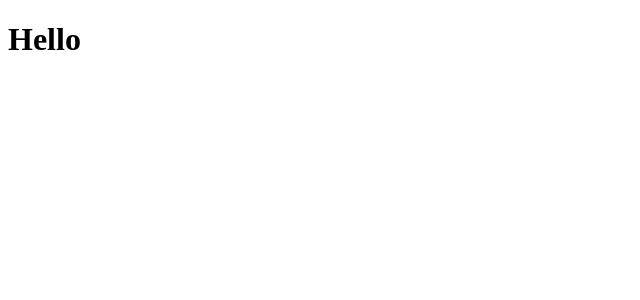
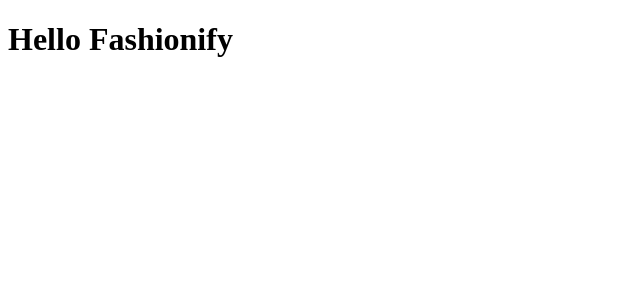
Before and after one commit to Sunscar-Sony/Fashionify, a React (Vite) app in the folder fashionify/: page / in a window 1280 px wide. Shown: the top 300 px of the page, without its empty margins (0-640 px from the left). Built offline with nearby package versions, Linux system fonts and the light colour scheme.

Commit message:
Update App.jsx

```diff
--- a/fashionify/src/App.jsx
+++ b/fashionify/src/App.jsx
@@ -4,7 +4,7 @@ function App() {
 
   return (
     <>
-      <h1>Hello</h1>
+      <h1>Hello Fashionify</h1>
     </>
   )
 }
```
